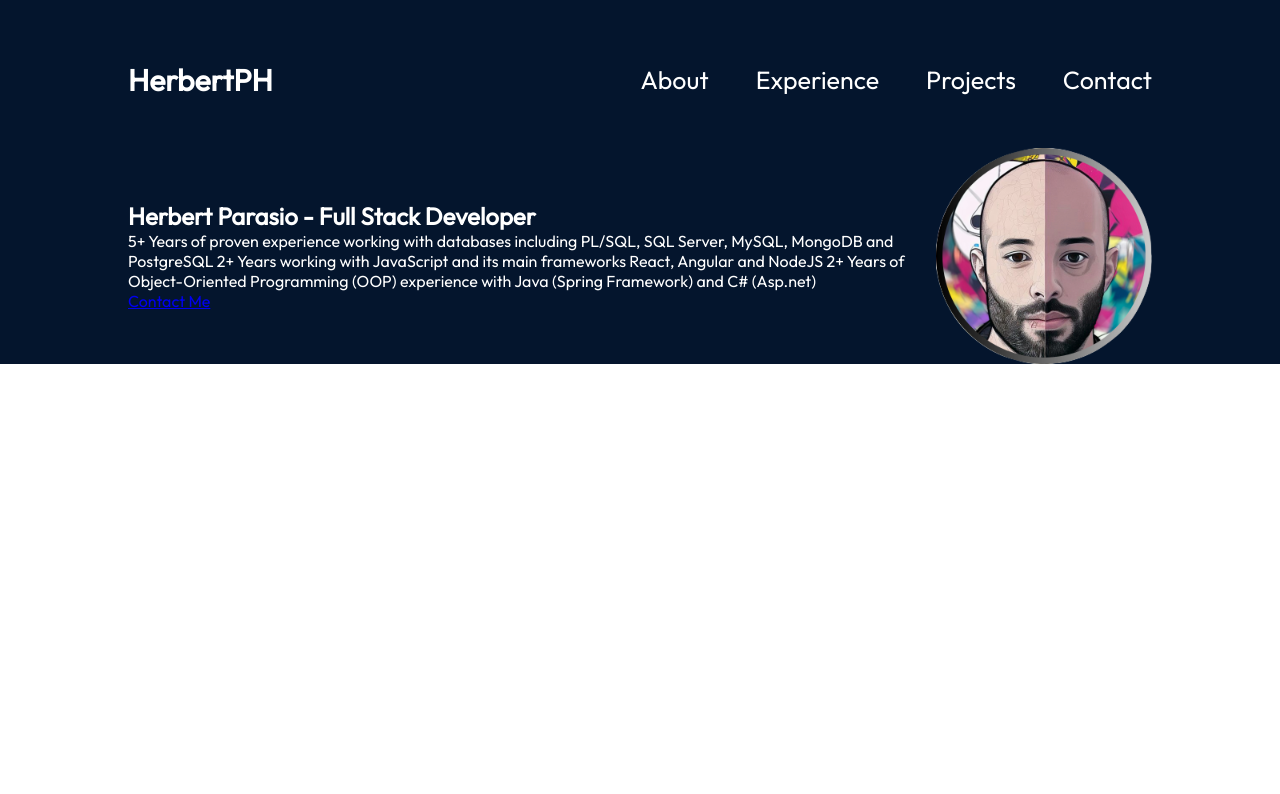
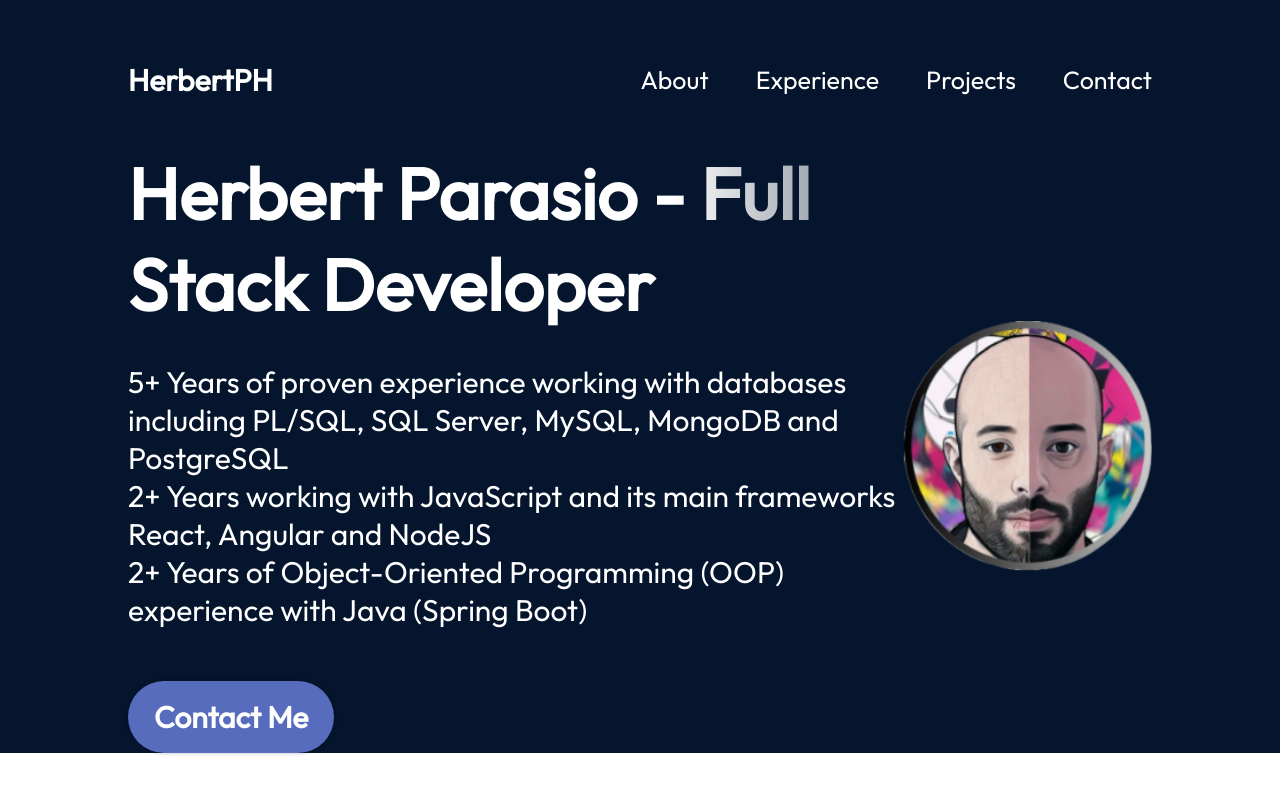
Before and after one commit to Herbertph/portfolio, a React (Vite) app in the folder react-portfolio/: page / in a window 1280 px wide. Shown: the top 794 px of the page. Built offline with nearby package versions, Linux system fonts and the light colour scheme.

Commit message:
More CSS Done

```diff
--- a/react-portfolio/src/components/Hero/Hero.jsx
+++ b/react-portfolio/src/components/Hero/Hero.jsx
@@ -8,9 +8,9 @@
     <div className={styles.content}>
       <h1 className={styles.title}>Herbert Parasio - Full Stack Developer</h1>
       <p className={styles.description}>
-        5+ Years of proven experience working with databases including PL/SQL, SQL Server, MySQL, MongoDB and PostgreSQL
-        2+ Years working with JavaScript and its main frameworks React, Angular and NodeJS
-        2+ Years of Object-Oriented Programming (OOP) experience with Java (Spring Framework) and C# (Asp.net)
+        5+ Years of proven experience working with databases including PL/SQL, SQL Server, MySQL, MongoDB and PostgreSQL<br/>
+        2+ Years working with JavaScript and its main frameworks React, Angular and NodeJS<br/>
+        2+ Years of Object-Oriented Programming (OOP) experience with Java (Spring Boot)
     </p>
     <a href="mailto:herbert.parasio@gmail.com" className={styles.contactBtn}> Contact Me</a>
     </div>
--- a/react-portfolio/src/components/Hero/Hero.module.css
+++ b/react-portfolio/src/components/Hero/Hero.module.css
@@ -18,3 +18,80 @@
     color : var(--color-text);
     z-index: 1;
 }
+
+.title {
+    font-size: 72px;
+    font-weight: 900;
+    margin-bottom: 33px;
+    font-family: var(--font-roboto);
+    background: linear-gradient(90deg, rgba(255,255,255,1) 70%, rgba(255,255,255,0) 120%);
+    -webkit-text-fill-color: transparent;
+    -webkit-background-clip: text;
+}
+
+.description{
+    font-size: 30px;
+    font-family: var(--font-roboto);
+    margin-bottom: 52px;
+}
+
+.contactBtn{
+    text-decoration: none;
+    background-color: var(--color-primary);
+    color: var(--color-text);
+    border-radius: 100px;
+    font-size: 30px;
+    font-weight: 600;
+    padding: 17px 26px;
+    box-shadow: 0 0 4px 0 rgba(0, 0, 0, 0.25);
+}
+
+.heroImg{
+    width: 50%;
+    z-index: 1;
+
+    animation-name: floating;
+    animation-duration: 3s;
+    animation-iteration-count: infinite;
+    animation-timing-function: ease-in-out;
+}
+
+@keyframes floating {
+    0% {
+        transform: translate(0, 0px);
+    }
+    50% {
+        transform: translate(0, 10px);
+    }
+    100% {
+        transform: translate(0, -10px);
+    }
+}
+
+.topBlur{
+    position: absolute;
+    width: 50vw;
+    height: 50vw;
+    min-width: 350px;
+    min-height: 350px;
+    top: -128px;
+    left: 10vw;
+    border-radius: 764px;
+    background: rgba(25, 55, 109, 0.7);
+    filter: blur(100px);
+    z-index: 0;
+}
+
+.bottomBlur{
+    position: absolute;
+    width: 70vw;
+    height: 50vw;
+    min-width: 350px;
+    min-height: 250px;
+    top: 246px;
+    right: -25vw;
+    border-radius: 764px;
+    background: rgba(25, 55, 109, 0.7);
+    filter: blur(100px);
+    z-index: 0;
+}
```
